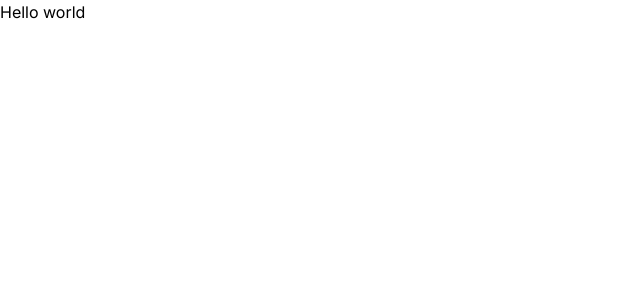
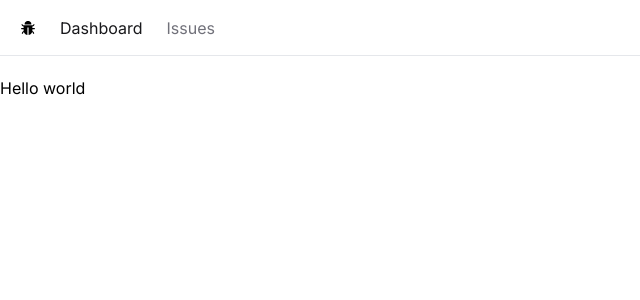
Before and after one commit to saurabhraj123/issue-tracker, a Next.js app: page / in a window 1280 px wide. Shown: the top 300 px of the page, without its empty margins (0-640 px from the left). Built offline with nearby package versions, Linux system fonts and the light colour scheme.

Commit message:
build navbar

```diff
--- /dev/null
+++ b/app/NavBar.tsx
@@ -0,0 +1,39 @@
+"use client";
+
+import Link from "next/link";
+import { AiFillBug } from "react-icons/ai";
+import classNames from "classnames";
+import { usePathname } from "next/navigation";
+
+const NavBar = () => {
+  const links = [
+    { label: "Dashboard", href: "/" },
+    { label: "Issues", href: "/issues" },
+  ];
+
+  const currentPath = usePathname();
+
+  return (
+    <nav className="flex items-center space-x-6 border-b px-5 mb-5 h-14">
+      <Link href="/">
+        <AiFillBug />
+      </Link>
+      <ul className="flex space-x-6">
+        {links.map((link) => (
+          <li
+            key={link.href}
+            className={classNames({
+              "text-zinc-900": currentPath === link.href,
+              "text-zinc-500": currentPath !== link.href,
+              "hover:text-zinc-800 transition-colors": true,
+            })}
+          >
+            <Link href={link.href}>{link.label}</Link>
+          </li>
+        ))}
+      </ul>
+    </nav>
+  );
+};
+
+export default NavBar;
--- /dev/null
+++ b/app/issues/page.tsx
@@ -0,0 +1,7 @@
+import React from "react";
+
+const Issues = () => {
+  return <div>Issues</div>;
+};
+
+export default Issues;
--- a/app/layout.tsx
+++ b/app/layout.tsx
@@ -1,22 +1,28 @@
-import './globals.css'
-import type { Metadata } from 'next'
-import { Inter } from 'next/font/google'
+import "./globals.css";
+import type { Metadata } from "next";
+import { Inter } from "next/font/google";
+import NavBar from "./NavBar";
 
-const inter = Inter({ subsets: ['latin'] })
+const inter = Inter({ subsets: ["latin"] });
 
 export const metadata: Metadata = {
-  title: 'Create Next App',
-  description: 'Generated by create next app',
-}
+  title: "Create Next App",
+  description: "Generated by create next app",
+};
 
 export default function RootLayout({
   children,
 }: {
-  children: React.ReactNode
+  children: React.ReactNode;
 }) {
   return (
     <html lang="en">
-      <body className={inter.className}>{children}</body>
+      <body className={inter.className}>
+        <main>
+          <NavBar />
+          {children}
+        </main>
+      </body>
     </html>
-  )
+  );
 }
--- a/app/page.tsx
+++ b/app/page.tsx
@@ -1,5 +1,5 @@
 import Image from "next/image";
 
 export default function Home() {
-  return <main> Hello world</main>;
+  return <div> Hello world</div>;
 }
--- a/package.json
+++ b/package.json
@@ -13,12 +13,14 @@
     "@types/react": "18.2.64",
     "@types/react-dom": "18.2.21",
     "autoprefixer": "10.4.18",
+    "classnames": "^2.5.1",
     "eslint": "8.57.0",
     "eslint-config-next": "14.1.3",
     "next": "14.1.3",
     "postcss": "8.4.35",
     "react": "18.2.0",
     "react-dom": "18.2.0",
+    "react-icons": "^5.0.1",
     "tailwindcss": "3.4.1",
     "typescript": "5.4.2"
   }
```
Also changed, not shown: 1 other file (tests, documents, lock files or other folders).
